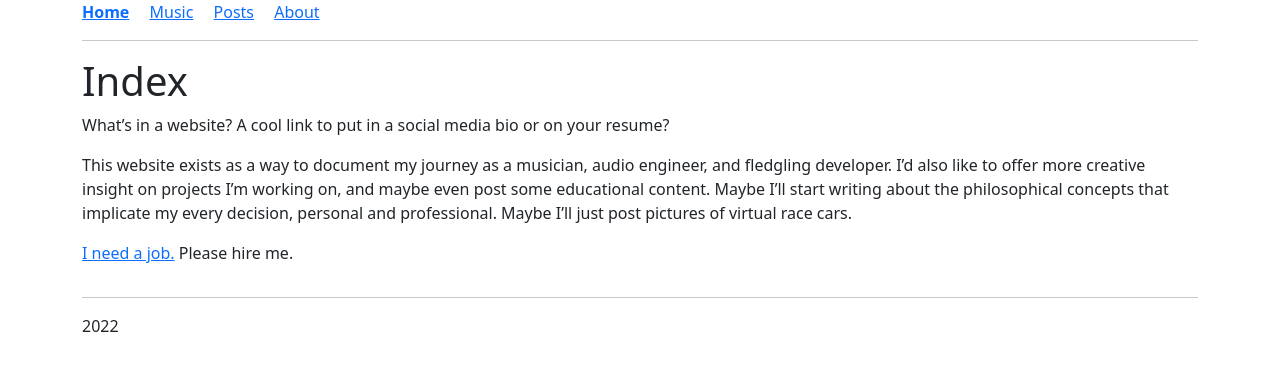
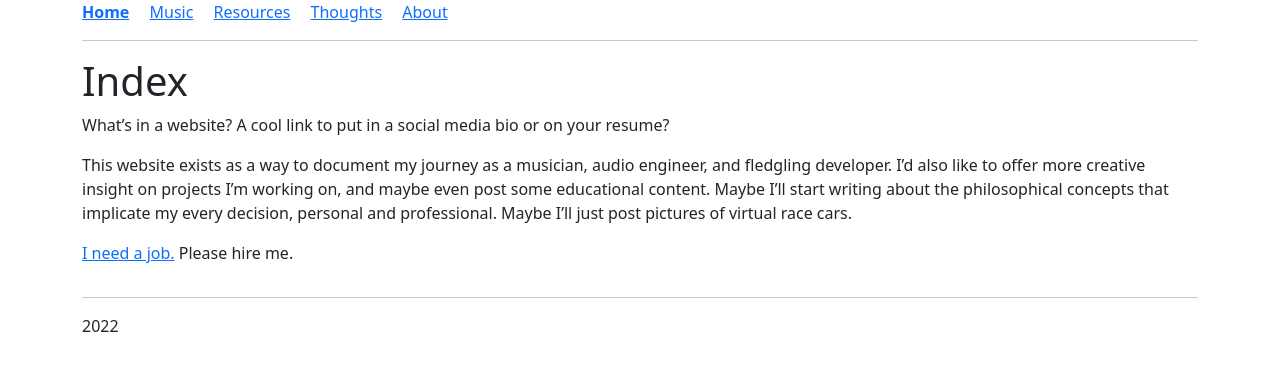
Before and after one commit to tonepaintingindustries/oldsite, a Jekyll site: the page built from index.md, in a window 1280 px wide. Shown: the top 371 px of the page. Built offline with Jekyll 4.4.1, drawn with Linux system fonts in a browser that asks for light colours.

Commit message:
Update nav.yml

```diff
--- a/_data/nav.yml
+++ b/_data/nav.yml
@@ -6,7 +6,10 @@ items:
 - title: Music
   url: /music
 
-- title: Posts
+- title: Resources
+  url: /resources
+
+- title: Thoughts
   url: /posts
 
 - title: About
```
